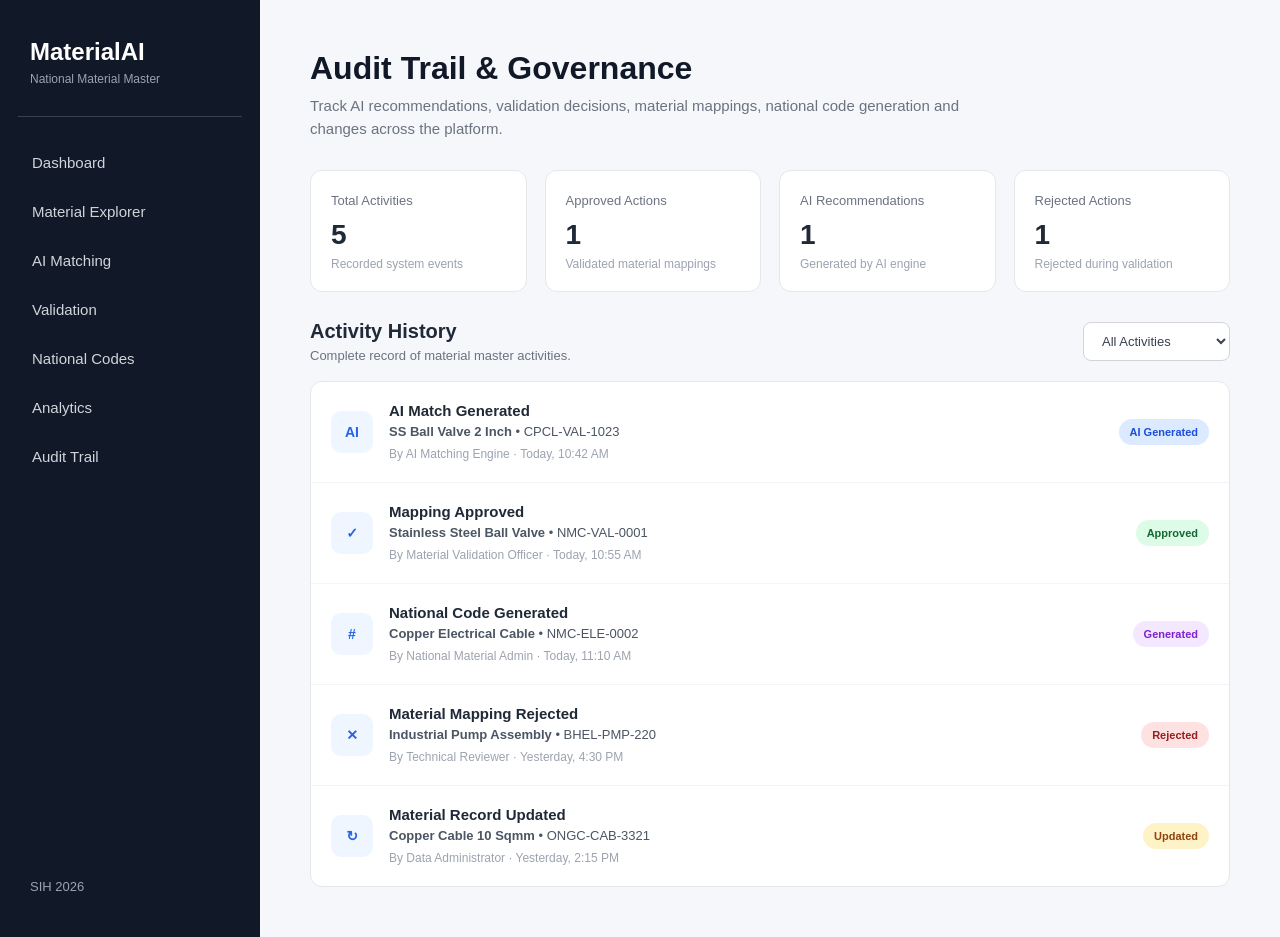
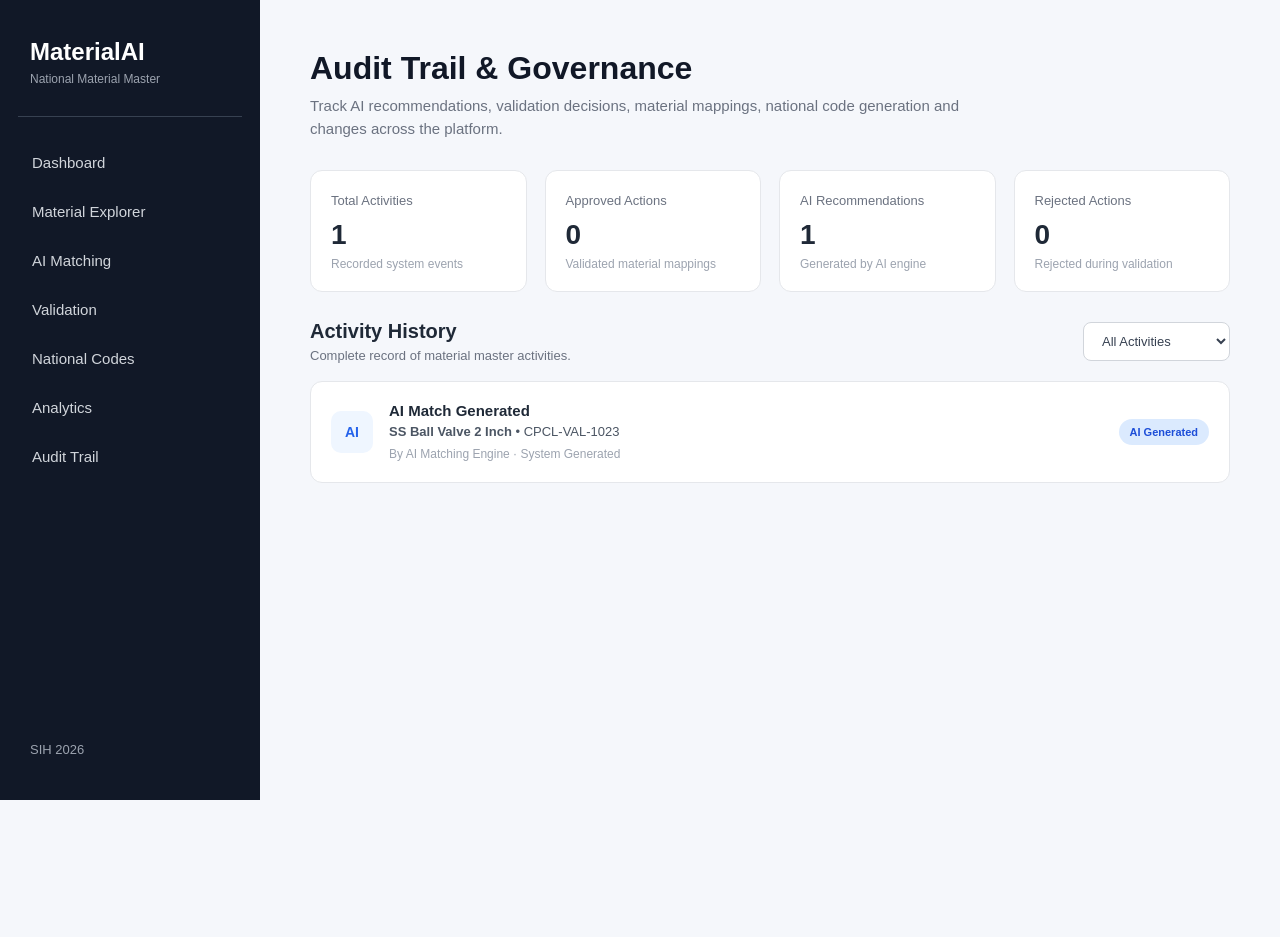
Before and after one commit to DHANUSHRI-MUTHUKUMARAN/-material-harmonization, a React (Vite) app in the folder material-harmonization-frontend/: page /audit-trail in a window 1280 px wide. After the commit the page ends 800 px from the top, so only its background shows below. Built offline with nearby package versions, Linux system fonts and the light colour scheme.

Commit message:
audit trail - the log will go off when page is refeshed

```diff
--- a/material-harmonization-frontend/src/pages/AuditTrail.jsx
+++ b/material-harmonization-frontend/src/pages/AuditTrail.jsx
@@ -1,186 +1,267 @@
-import { useState } from "react";
+import { useEffect, useState } from "react";
+import { getAuditLogs } from "../services/materialService";
 
 function AuditTrail() {
   const [filter, setFilter] = useState("All");
+  const [auditLogs, setAuditLogs] = useState([]);
 
-  const auditLogs = [
-    {
-      id: 1,
-      action: "AI Match Generated",
-      material: "SS Ball Valve 2 Inch",
-      materialCode: "CPCL-VAL-1023",
-      user: "AI Matching Engine",
-      time: "Today, 10:42 AM",
-      status: "AI Generated",
-    },
-    {
-      id: 2,
-      action: "Mapping Approved",
-      material: "Stainless Steel Ball Valve",
-      materialCode: "NMC-VAL-0001",
-      user: "Material Validation Officer",
-      time: "Today, 10:55 AM",
-      status: "Approved",
-    },
-    {
-      id: 3,
-      action: "National Code Generated",
-      material: "Copper Electrical Cable",
-      materialCode: "NMC-ELE-0002",
-      user: "National Material Admin",
-      time: "Today, 11:10 AM",
-      status: "Generated",
-    },
-    {
-      id: 4,
-      action: "Material Mapping Rejected",
-      material: "Industrial Pump Assembly",
-      materialCode: "BHEL-PMP-220",
-      user: "Technical Reviewer",
-      time: "Yesterday, 4:30 PM",
-      status: "Rejected",
-    },
-    {
-      id: 5,
-      action: "Material Record Updated",
-      material: "Copper Cable 10 Sqmm",
-      materialCode: "ONGC-CAB-3321",
-      user: "Data Administrator",
-      time: "Yesterday, 2:15 PM",
-      status: "Updated",
-    },
-  ];
+  // LOAD AUDIT LOGS
+  useEffect(() => {
+    const loadAuditLogs = async () => {
+      try {
+        const data = await getAuditLogs();
+        setAuditLogs(data);
+      } catch (error) {
+        console.error(
+          "Failed to load audit logs:",
+          error
+        );
+      }
+    };
 
+    loadAuditLogs();
+  }, []);
+
+  // FILTER LOGS
   const filteredLogs =
     filter === "All"
       ? auditLogs
-      : auditLogs.filter((log) => log.status === filter);
+      : auditLogs.filter(
+          (log) => log.status === filter
+        );
 
   return (
     <div className="audit-page">
+
+      {/* PAGE HEADER */}
+
       <div className="page-header">
         <div>
           <h1>Audit Trail & Governance</h1>
 
           <p>
-            Track AI recommendations, validation decisions, material mappings,
-            national code generation and changes across the platform.
+            Track AI recommendations, validation decisions,
+            material mappings, national code generation and
+            changes across the platform.
           </p>
         </div>
       </div>
 
+
       {/* GOVERNANCE SUMMARY */}
 
       <div className="governance-grid">
+
         <div className="governance-card">
           <span>Total Activities</span>
-          <h2>{auditLogs.length}</h2>
-          <p>Recorded system events</p>
+
+          <h2>
+            {auditLogs.length}
+          </h2>
+
+          <p>
+            Recorded system events
+          </p>
         </div>
+
 
         <div className="governance-card">
           <span>Approved Actions</span>
+
           <h2>
             {
               auditLogs.filter(
-                (log) => log.status === "Approved"
+                (log) =>
+                  log.status === "Approved"
               ).length
             }
           </h2>
-          <p>Validated material mappings</p>
+
+          <p>
+            Validated material mappings
+          </p>
         </div>
+
 
         <div className="governance-card">
           <span>AI Recommendations</span>
+
           <h2>
             {
               auditLogs.filter(
-                (log) => log.status === "AI Generated"
+                (log) =>
+                  log.status === "AI Generated"
               ).length
             }
           </h2>
-          <p>Generated by AI engine</p>
+
+          <p>
+            Generated by AI engine
+          </p>
         </div>
+
 
         <div className="governance-card">
           <span>Rejected Actions</span>
+
           <h2>
             {
               auditLogs.filter(
-                (log) => log.status === "Rejected"
+                (log) =>
+                  log.status === "Rejected"
               ).length
             }
           </h2>
-          <p>Rejected during validation</p>
+
+          <p>
+            Rejected during validation
+          </p>
         </div>
+
       </div>
+
 
       {/* FILTERS */}
 
       <div className="audit-controls">
+
         <div>
-          <h2>Activity History</h2>
-          <p>Complete record of material master activities.</p>
+          <h2>
+            Activity History
+          </h2>
+
+          <p>
+            Complete record of material master activities.
+          </p>
         </div>
+
 
         <select
           value={filter}
-          onChange={(e) => setFilter(e.target.value)}
+          onChange={(e) =>
+            setFilter(e.target.value)
+          }
           className="audit-filter"
         >
-          <option value="All">All Activities</option>
-          <option value="AI Generated">AI Generated</option>
-          <option value="Approved">Approved</option>
-          <option value="Generated">Code Generated</option>
-          <option value="Rejected">Rejected</option>
-          <option value="Updated">Updated</option>
+
+          <option value="All">
+            All Activities
+          </option>
+
+          <option value="AI Generated">
+            AI Generated
+          </option>
+
+          <option value="Approved">
+            Approved
+          </option>
+
+          <option value="Generated">
+            Code Generated
+          </option>
+
+          <option value="Rejected">
+            Rejected
+          </option>
+
+          <option value="Updated">
+            Updated
+          </option>
+
         </select>
+
       </div>
+
 
       {/* AUDIT LOGS */}
 
       <div className="audit-log-container">
+
         {filteredLogs.length > 0 ? (
+
           filteredLogs.map((log) => (
-            <div className="audit-log" key={log.id}>
+
+            <div
+              className="audit-log"
+              key={log.id}
+            >
+
+              {/* ICON */}
+
               <div className="audit-icon">
+
                 {log.status === "Approved" && "✓"}
+
                 {log.status === "Rejected" && "✕"}
+
                 {log.status === "AI Generated" && "AI"}
+
                 {log.status === "Generated" && "#"}
+
                 {log.status === "Updated" && "↻"}
+
               </div>
 
+
+              {/* DETAILS */}
+
               <div className="audit-details">
-                <h3>{log.action}</h3>
+
+                <h3>
+                  {log.action}
+                </h3>
 
                 <p>
-                  <strong>{log.material}</strong>
+                  <strong>
+                    {log.material}
+                  </strong>
+
                   {" • "}
+
                   {log.materialCode}
                 </p>
 
                 <span>
-                  By {log.user} · {log.time}
+                  By {log.user}
+                  {" · "}
+                  {log.time}
                 </span>
+
               </div>
+
+
+              {/* STATUS */}
 
               <span
                 className={`audit-status ${log.status
                   .toLowerCase()
-                  .replace(" ", "-")}`}
+                  .replace(/\s+/g, "-")}`}
               >
                 {log.status}
               </span>
+
             </div>
+
           ))
+
         ) : (
+
           <div className="no-logs">
-            <h3>No activities found</h3>
-            <p>Try selecting a different filter.</p>
+
+            <h3>
+              No activities found
+            </h3>
+
+            <p>
+              Try selecting a different filter.
+            </p>
+
           </div>
+
         )}
+
       </div>
+
     </div>
   );
 }
```
